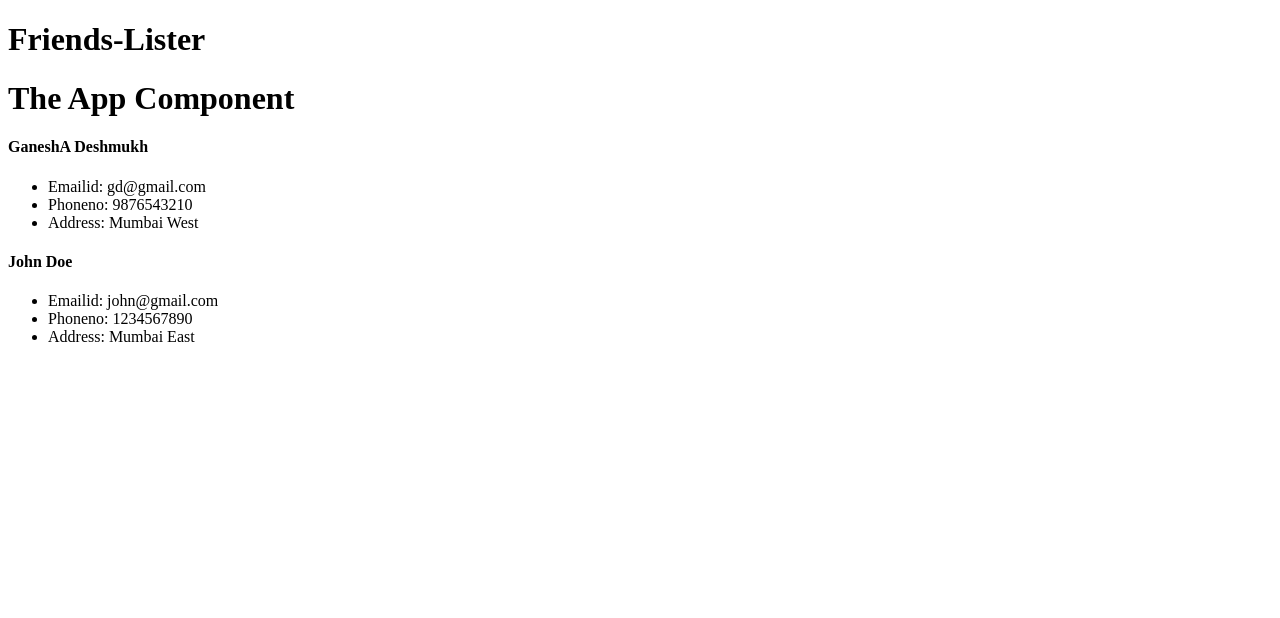
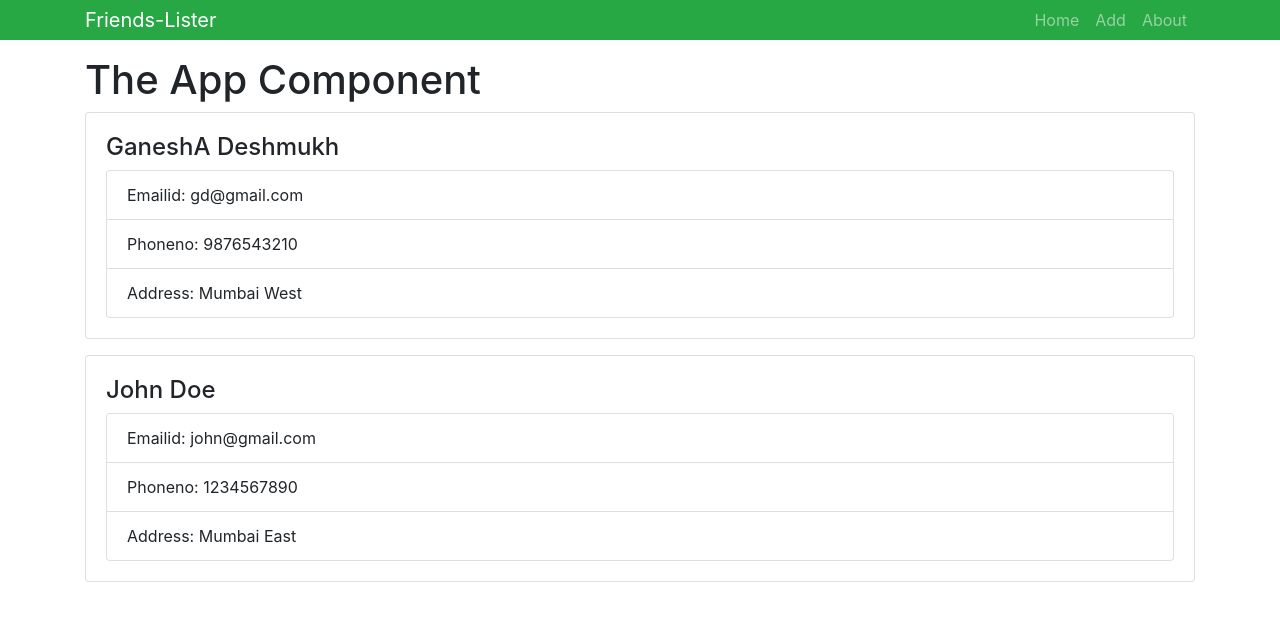
Before and after one commit to ganesh-deshmukh/friends-list, a React (Create React App) app: page / in a window 1280 px wide. Shown: the top 618 px of the page. Built offline with nearby package versions, Linux system fonts and the light colour scheme.

Commit message:
added bootstrap4 and cards for displaying info

```diff
--- a/src/App.js
+++ b/src/App.js
@@ -1,6 +1,7 @@
 import React, { Component } from "react";
 import Friends from "./Friends";
 import Header from "./Header";
+import "bootstrap/dist/css/bootstrap.min.css";
 import "./App.css";
 
 class App extends Component {
@@ -8,6 +9,7 @@
     return (
       <div className="App">
         <Header branding="Friends-Lister" />
+        <div className="container">
           <h1>The App Component </h1>
           <Friends
             name="GaneshA Deshmukh"
@@ -22,6 +24,7 @@
             addr="Mumbai East"
           />
         </div>
+      </div>
     );
   }
 }
--- a/src/Friends.js
+++ b/src/Friends.js
@@ -5,12 +5,12 @@
   render() {
     const { name, email, phone, addr } = this.props;
     return (
-      <div>
+      <div className="card card-body mb-3">
         <h4>{name} </h4>
-        <ul>
-          <li>Emailid: {email} </li>
-          <li>Phoneno: {phone} </li>
-          <li>Address: {addr} </li>
+        <ul className="list-group">
+          <li className="list-group-item">Emailid: {email} </li>
+          <li className="list-group-item">Phoneno: {phone} </li>
+          <li className="list-group-item">Address: {addr} </li>
         </ul>
       </div>
     );
--- a/src/Header.js
+++ b/src/Header.js
@@ -5,8 +5,31 @@
   // javascript runnable code should be outside of return(<JSX/>)
   const { branding } = props;
   return (
-    <div>
-      <h1>{branding}</h1>
+    <div className="nav navbar navbar-expand-sm navbar-dark bg-success mb-3 py-0">
+      <div className="container">
+        <a href="/" className="navbar-brand">
+          {branding}
+        </a>
+        <div className="Navbar">
+          <ul className="navbar-nav mr-auto">
+            <li className="nav-item">
+              <a href="/" className="nav-link">
+                Home
+              </a>
+            </li>
+            <li className="nav-item">
+              <a href="/add" className="nav-link">
+                Add
+              </a>
+            </li>
+            <li className="nav-item">
+              <a href="/about" className="nav-link">
+                About
+              </a>
+            </li>
+          </ul>
+        </div>
+      </div>
     </div>
   );
 };
@@ -19,4 +42,6 @@
   branding: PropTypes.string.isRequired
 };
 
+const myStyle = { color: "blue", fontSize: "50px" };
+
 export default Header;
```
Lines whose indentation alone changed are shown as unchanged.
